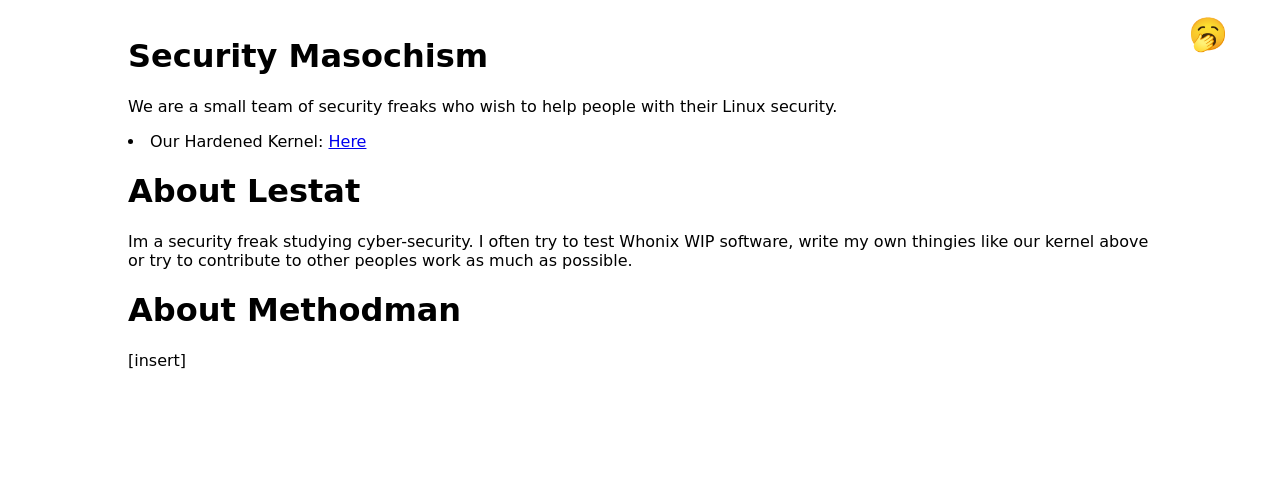
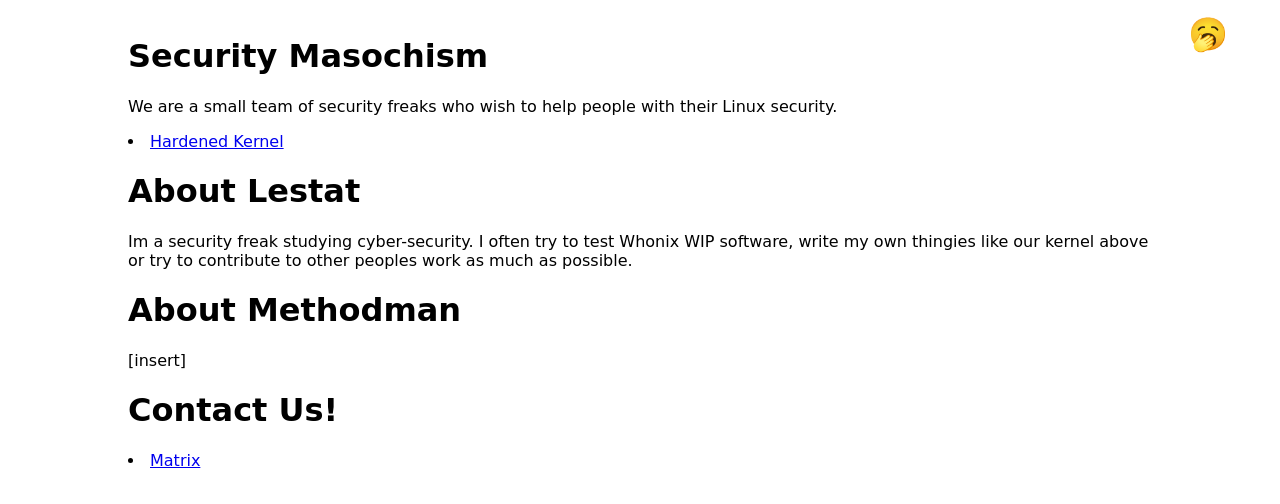
Before and after one commit to anon-lestat/anon-lestat.github.io, a plain HTML site: page index.html in a window 1280 px wide. Drawn offline with Linux system fonts and the light colour scheme.

Commit message:
Contact info and beauty

```diff
--- a/index.html
+++ b/index.html
@@ -9,11 +9,13 @@
   <body>
 <h1>Security Masochism</h1>
 <p>We are a small team of security freaks who wish to help people with their Linux security.</p>
-<li>Our Hardened Kernel: <a href=https://notabug.org/Anonymous-Lestat/Void-Hardened-Kernel>Here</a></li>
+<li><a href=https://notabug.org/Anonymous-Lestat/Void-Hardened-Kernel>Hardened Kernel</a></li>
 <h1>About Lestat</h1>
 <p>Im a security freak studying cyber-security. I often try to test Whonix WIP software, write my own thingies like our kernel above or try to contribute to other peoples work as much as possible.</p>
 <h1>About Methodman</h1>
 <p>[insert]</p>
+<h1>Contact Us!</h1>
+<li><a href=https://matrix.to/#/!nazkZNgumxfgSmzWgL:matrix.org?via=matrix.org&via=tedomum.net&via=envs.net>Matrix</a></li>
   <button onclick="setDarkMode()" class="dark-mode-toggle">🥱</button>
   <script type="text/javascript" src="toggle.js"></script>
   </body>
```
